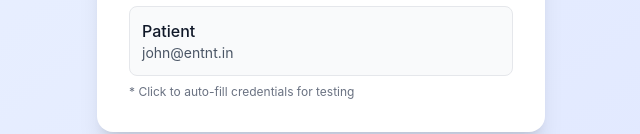
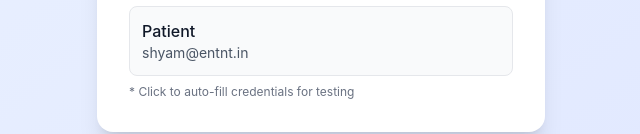
Before and after one commit to kuldeepgaur02/Dental-Management, a React (Vite) app: page /login in a window 1280 px wide. Shown: the part 685-819 px from the top of the page, without its empty margins (319-959 px from the left). Built offline with nearby package versions, Linux system fonts and the light colour scheme; the HTML template or start-up script is replaced by a standard one.

Commit message:
changes regarding the rupees sign

```diff
--- a/src/components/auth/Login.jsx
+++ b/src/components/auth/Login.jsx
@@ -22,16 +22,16 @@ const Login = () => {
           role: "Admin",
           email: "admin@entnt.in",
           password: "admin123",
-          name: "Dr. Smith",
+          name: "Dr. Anika Sharma",
           createdAt: new Date().toISOString()
         },
         {
           id: "u2",
           role: "Patient",
-          email: "john@entnt.in",
+          email: "shyam@entnt.in",
           password: "patient123",
           patientId: "p1",
-          name: "John Doe",
+          name: "Shyam kalyan",
           createdAt: new Date().toISOString()
         }
       ];
@@ -39,11 +39,11 @@ const Login = () => {
       const hardcodedPatients = [
         {
           id: "p1",
-          name: "John Doe",
-          email: "john@entnt.in",
+          name: "Shyam kalyan",
+          email: "shyam@entnt.in",
           dob: "1990-05-10",
           contact: "1234567890",
-          address: "123 Main St, City",
+          address: "123 Main St, Delhi,India",
           emergencyContact: "0987654321",
           healthInfo: "No allergies",
           userId: "u2",
@@ -123,7 +123,7 @@ const Login = () => {
 
   const demoCredentials = [
     { role: 'Admin (Dentist)', email: 'admin@entnt.in', password: 'admin123' },
-    { role: 'Patient', email: 'john@entnt.in', password: 'patient123' }
+    { role: 'Patient', email: 'shyam@entnt.in', password: 'patient123' }
   ];
 
   const fillDemoCredentials = (credentials) => {
--- a/src/components/incidents/IncidentList.jsx
+++ b/src/components/incidents/IncidentList.jsx
@@ -340,13 +340,14 @@ const IncidentList = () => {
                         </span>
                       </td>
                       <td className="px-6 py-4 whitespace-nowrap">
-                        <div className="flex items-center gap-1">
-                          <DollarSign className="text-gray-400" size={14} />
-                          <span className="text-sm font-medium text-gray-900">
-                            {incident.cost ? `$${incident.cost}` : '-'}
-                          </span>
-                        </div>
-                      </td>
+  <div className="flex items-center gap-1">
+    <span className="text-gray-400 text-sm">₹</span>
+    <span className="text-sm font-medium text-gray-900">
+      {incident.cost ? `${incident.cost}` : '-'}
+    </span>
+  </div>
+</td>
+
                       <td className="px-6 py-4 whitespace-nowrap text-right text-sm font-medium">
                         <div className="flex items-center justify-end gap-2">
                           <button
--- a/src/components/patients/PatientList.jsx
+++ b/src/components/patients/PatientList.jsx
@@ -182,7 +182,7 @@ const PatientList = () => {
                         </div>
                       </td>
                       <td className="px-6 py-4 whitespace-nowrap text-sm text-gray-900">
-                        ${stats.totalSpent.toFixed(2)}
+                        ₹{stats.totalSpent.toFixed(2)}
                       </td>
                       <td className="px-6 py-4 whitespace-nowrap">
                         <div className="flex items-center text-sm text-gray-500">
```
